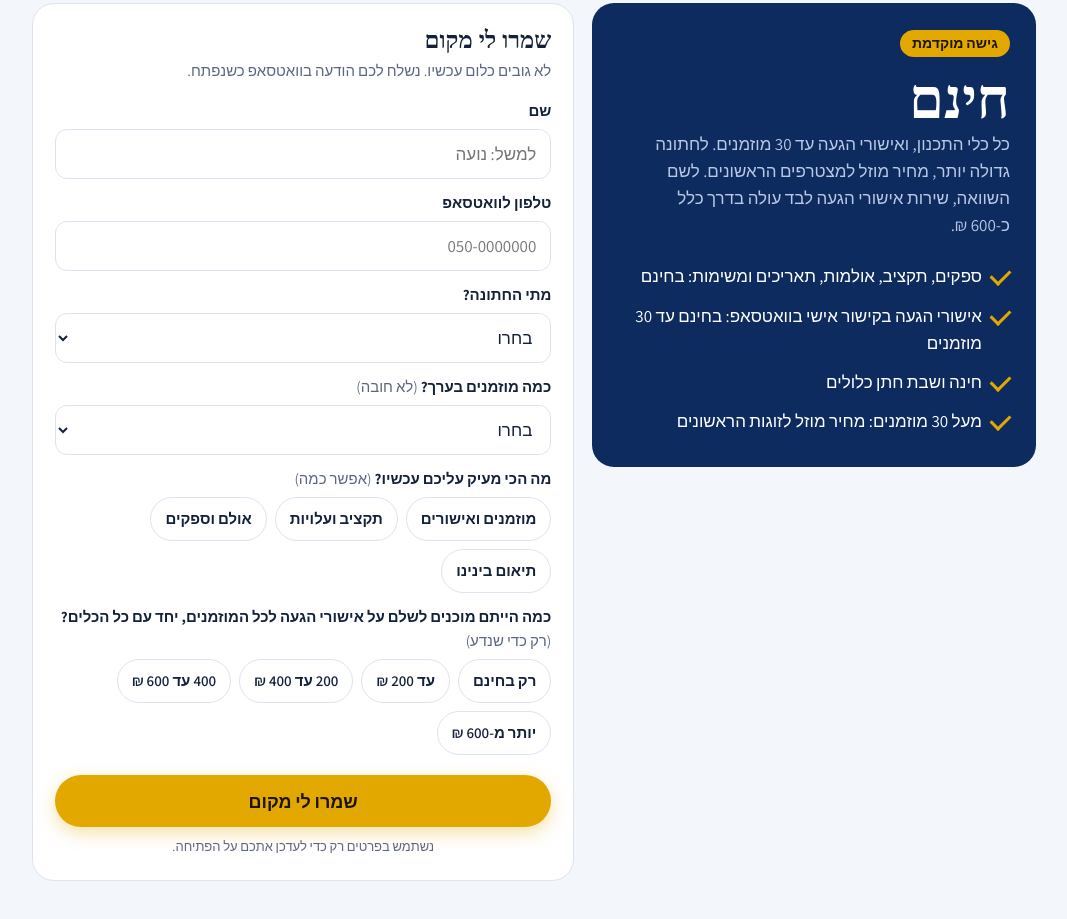
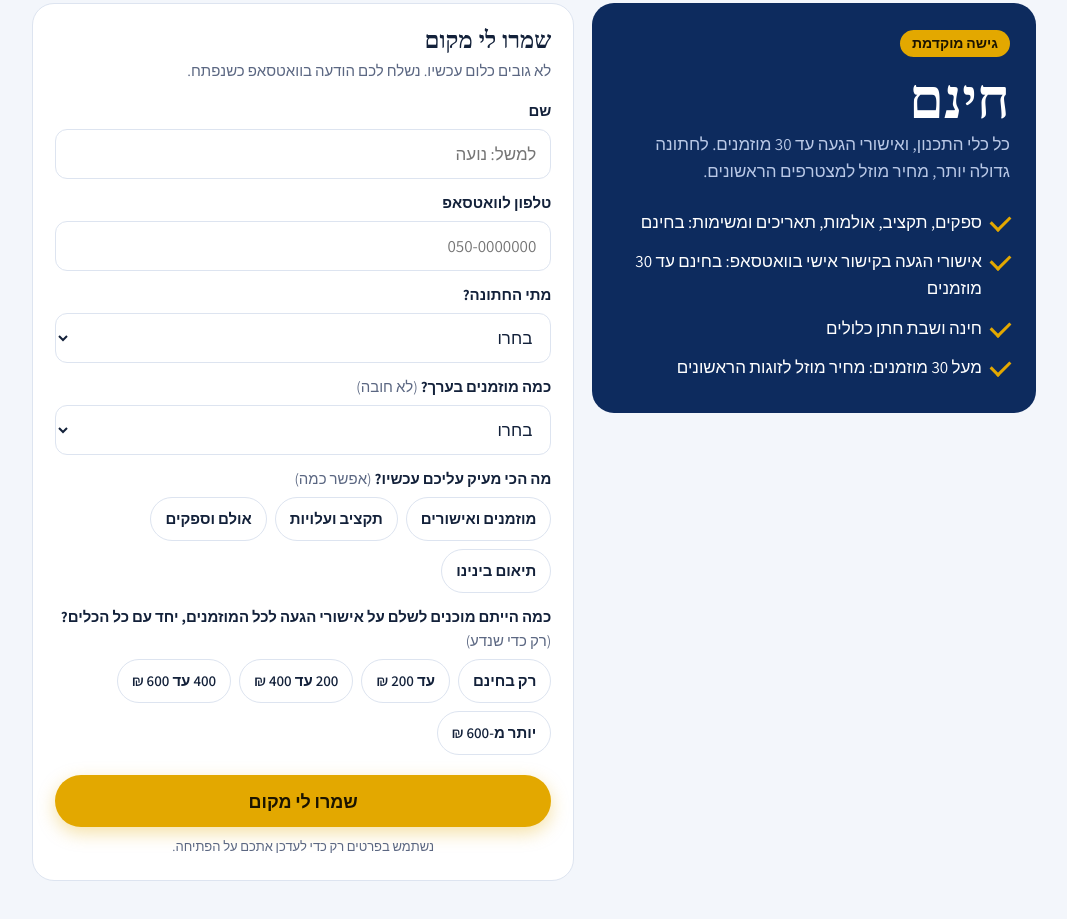
Before and after one commit to pazohayon5-coder/wedding, a plain HTML site: page landing.html in a window 1280 px wide. Shown: the part 2280-3199 px from the top of the page, without its empty margins (106-1173 px from the left). Drawn offline with Linux system fonts and the light colour scheme; a web font is replaced by a local one.

Commit message:
Landing: remove RSVP price comparison
Co-Authored-By: Claude Opus 5.5 <noreply@anthropic.com>
Claude-Session: https://claude.ai/code/session_01Fa3FRpLzZZBzXtF2afbSxM

```diff
--- a/landing.html
+++ b/landing.html
@@ -264,7 +264,7 @@ footer{padding:30px 0 90px;text-align:center;color:var(--muted);font-size:14px}
         <div class="price">
           <span class="tag">גישה מוקדמת</span>
           <div class="amt">חינם</div>
-          <div class="was">כל כלי התכנון, ואישורי הגעה עד 30 מוזמנים. לחתונה גדולה יותר, מחיר מוזל למצטרפים הראשונים. לשם השוואה, שירות אישורי הגעה לבד עולה בדרך כלל כ-600&nbsp;₪.</div>
+          <div class="was">כל כלי התכנון, ואישורי הגעה עד 30 מוזמנים. לחתונה גדולה יותר, מחיר מוזל למצטרפים הראשונים.</div>
           <ul>
             <li>ספקים, תקציב, אולמות, תאריכים ומשימות: בחינם</li>
             <li>אישורי הגעה בקישור אישי בוואטסאפ: בחינם עד 30 מוזמנים</li>
```
